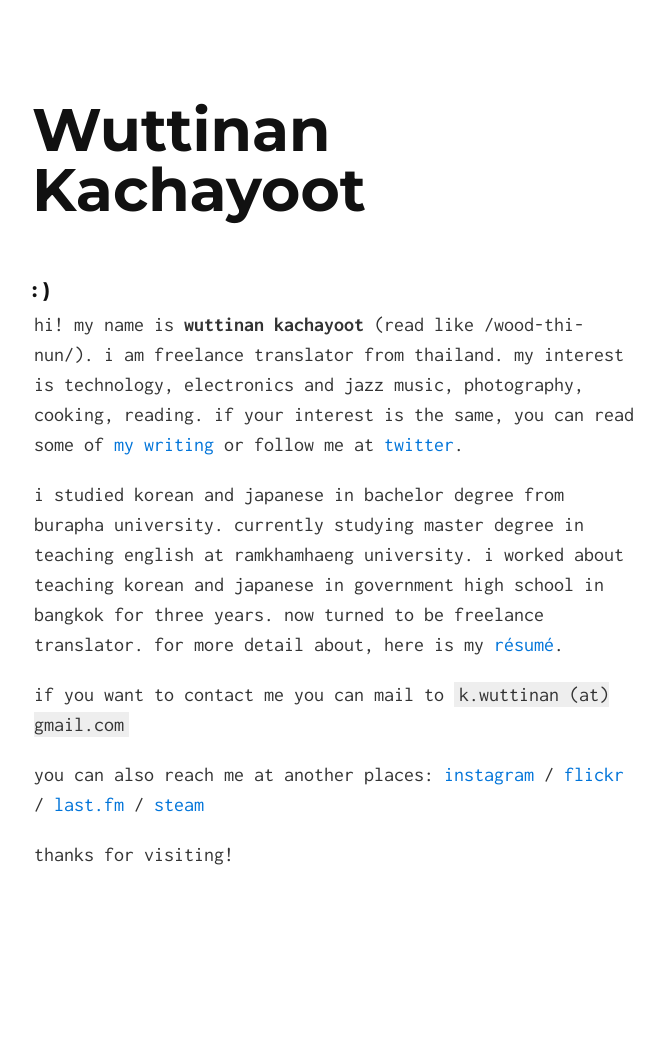
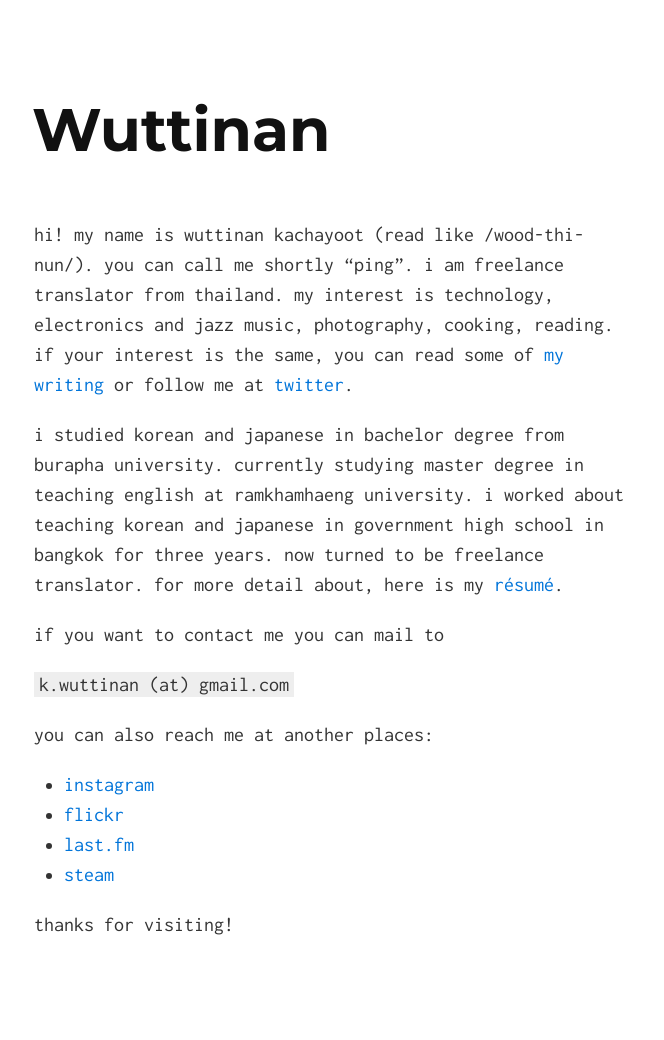
Before and after one commit to wuttinan/wuttinan.github.io, a Jekyll site: the page built from index.html, in a window 1280 px wide. Shown: the whole page, without its empty margins (306-970 px from the left). Built offline with Jekyll 4.4.1, drawn with Linux system fonts in a browser that asks for light colours; Markdown is read by kramdown in place of the engine named in the settings; before the commit the page ends 970 px from its top, so only the background shows below that.

Commit message:
site edit

```diff
--- a/_config.yml
+++ b/_config.yml
@@ -2,6 +2,6 @@
 pygments: true
 
 title_tag_text: Wuttinan Kachayoot
-h1_tag_text: Wuttinan Kachayoot
+h1_tag_text: Wuttinan
 
 exclude: ["Procfile", "Gruntfile.js", "README.md", "package.json", "CNAME", "node_modules"]
--- a/_includes/index.md
+++ b/_includes/index.md
@@ -1,12 +1,17 @@
-### : )
 
-hi! my name is **wuttinan kachayoot** (read like /wood-thi-nun/). i am freelance translator from thailand. my interest is technology, electronics and jazz music, photography, cooking, reading. if your interest is the same, you can read some of [my writing](https://medium.com/@wuttinan/) or follow me at [twitter](http://twitter.com/wuttinan/).
+hi! my name is wuttinan kachayoot (read like /wood-thi-nun/). you can call me shortly "ping". i am freelance translator from thailand. my interest is technology, electronics and jazz music, photography, cooking, reading. if your interest is the same, you can read some of [my writing](https://medium.com/@wuttinan/) or follow me at [twitter](http://twitter.com/wuttinan/).
 
 i studied korean and japanese in bachelor degree from burapha university. currently studying master degree in teaching english at ramkhamhaeng university. i worked about teaching korean and japanese in government high school in bangkok for three years. now turned to be freelance translator. for more detail about, here is my [résumé](http://www.linkedin.com/in/wuttinan/).
 
-if you want to contact me you can mail to `k.wuttinan (at) gmail.com`
+if you want to contact me you can mail to
+
+`k.wuttinan (at) gmail.com`
 
 you can also reach me at another places:
-[instagram](http://instagr.am/wuttinanp/) / [flickr](http://flickr.com/photos/eszett/) / [last.fm](http://last.fm/user/ping880727/) / [steam](http://steamcommunity.com/id/wuttinan/)
+
+* [instagram](http://instagr.am/wuttinanp/)
+* [flickr](http://flickr.com/photos/eszett/)
+* [last.fm](http://last.fm/user/ping880727/)
+* [steam](http://steamcommunity.com/id/wuttinan/)
 
 thanks for visiting!
```
